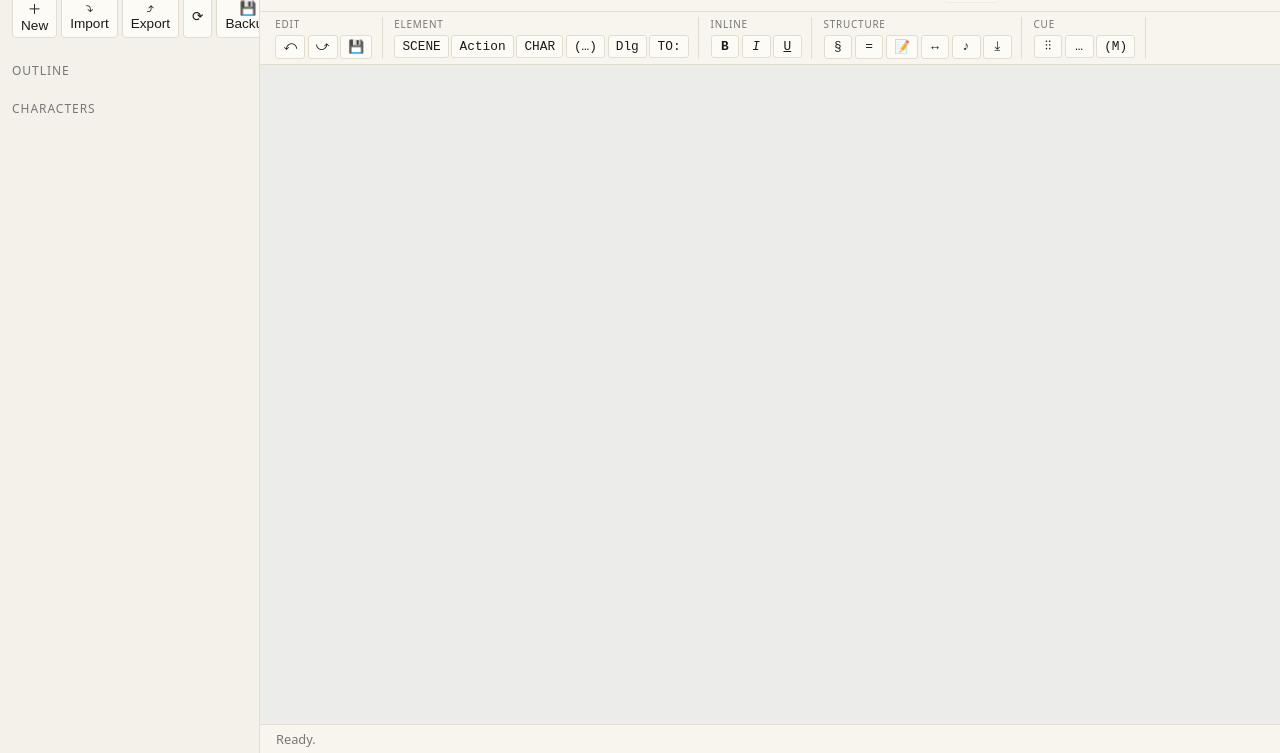
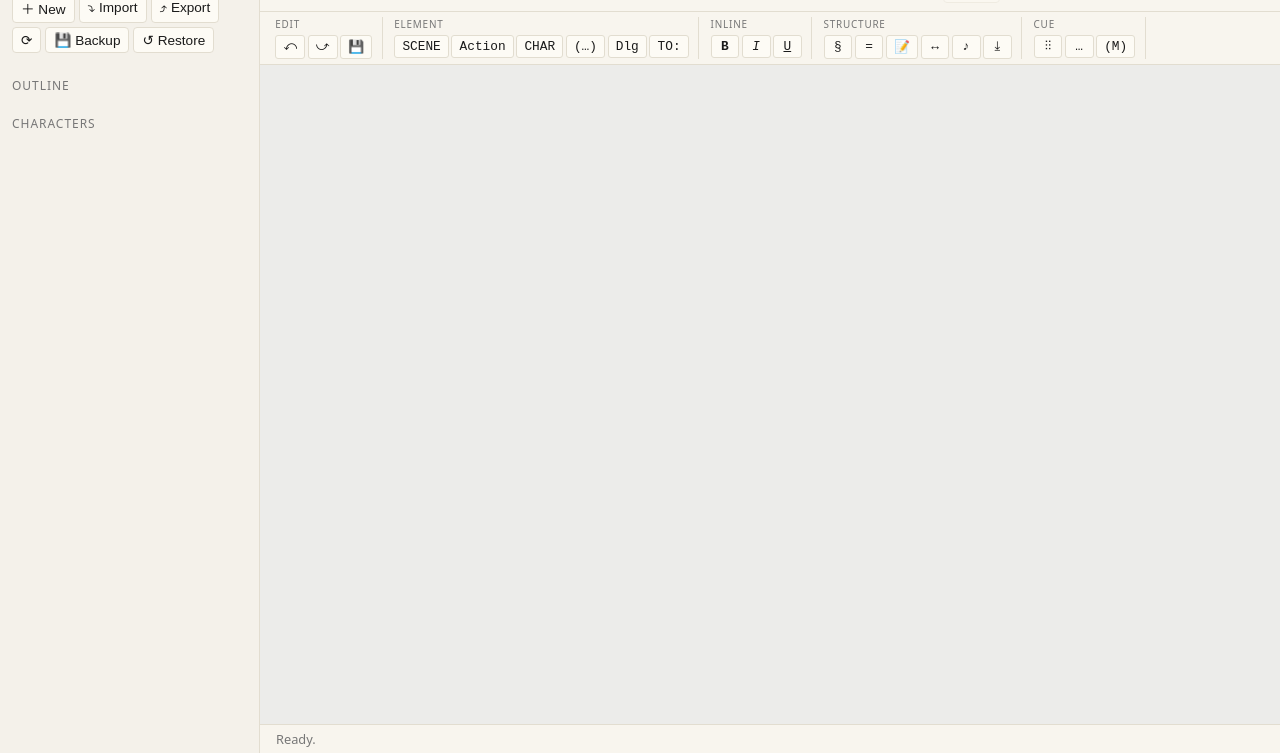
Before and after one commit to Benjakronk/Screenplay_Reader, a plain HTML site: page static/index.html in a window 1280 px wide. Shown: the part 47-800 px from the top of the page. Drawn offline with Linux system fonts and the light colour scheme; no server answers.

Commit message:
Small ui fix

```diff
--- a/static/style.css
+++ b/static/style.css
@@ -142,7 +142,7 @@ body.sidebar-collapsed #sidebar {
 }
 .sidebar-head { display: flex; flex-direction: column; gap: 0.5rem; margin-bottom: 0.5rem; }
 .brand { font-weight: 600; letter-spacing: 0.02em; color: var(--ink); }
-.toolbar { display: flex; gap: 0.25rem; }
+.toolbar { display: flex; flex-wrap: wrap; gap: 0.25rem; }
 .toolbar button {
   background: var(--paper); border: 1px solid var(--rule); padding: 0.25rem 0.5rem;
   border-radius: 4px; cursor: pointer; font-size: 0.85rem; color: var(--ink);
```
